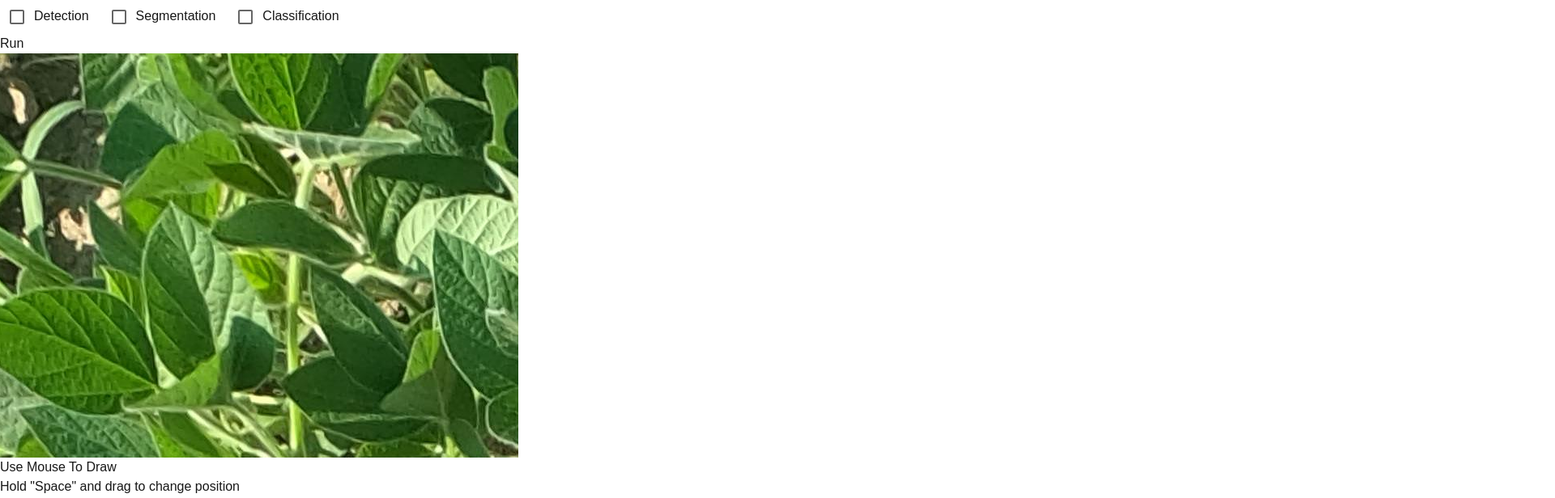
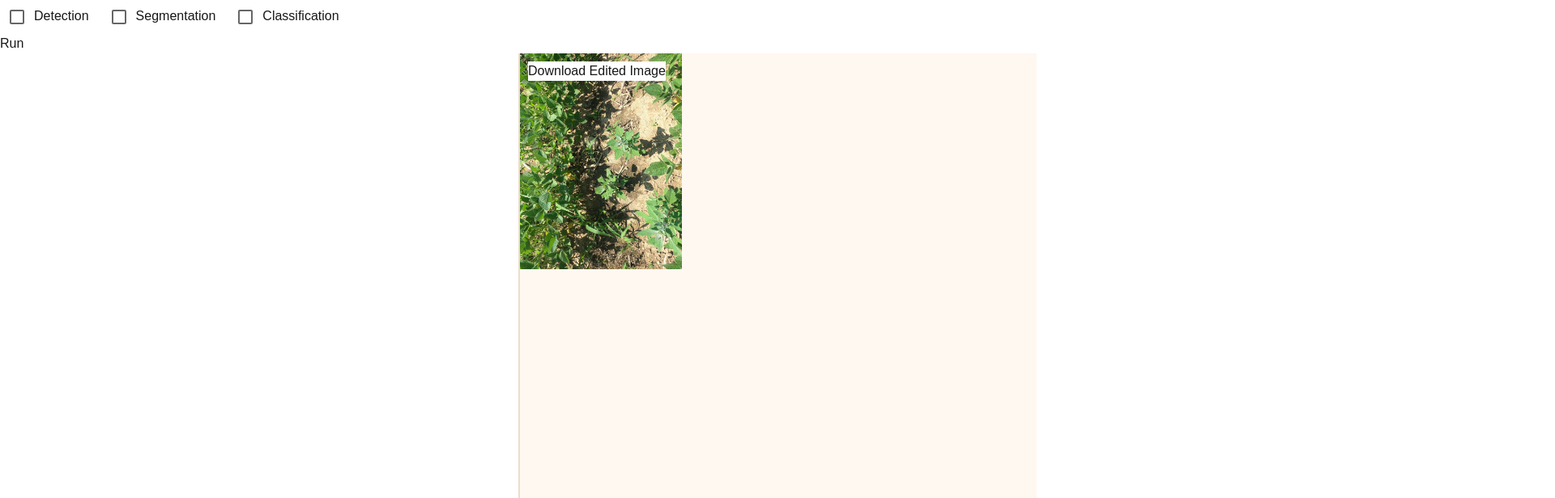
Before and after one commit to haochend413/Auto_Weed_IP, a Next.js app in the folder client-gui/: page / in a window 1280 px wide. Shown: the top 616 px of the page at 81% size, 1920 px wide, since content can reach past the window. Built offline with nearby package versions, Linux system fonts and the light colour scheme.

Commit message:
feat: enable download
stable before restruction

```diff
--- a/client-gui/src/app/_components/canvas/BaseImage.tsx
+++ b/client-gui/src/app/_components/canvas/BaseImage.tsx
@@ -19,15 +19,16 @@ const BaseImage = ({ layer }: { layer: Konva.Layer }) => {
     imageObj.onload = () => {
       const konvaImage = new Konva.Image({
         image: imageObj,
-        x: -100,      // place image 100px from left of parent
-        y: -100,      // place image 150px from top of parent
+        x: 0,      // place image 100px from left of parent
+        y: 0,      // place image 150px from top of parent
     });
 
 
+    //fit in
       const scale = Math.min(width / imageObj.width, height / imageObj.height);
       setScale(scale);
       setImageSize({ width: imageObj.width, height: imageObj.height });
-
+      konvaImage.scale({ x: scale, y: scale });
       layer.add(konvaImage);
       layer.batchDraw();
     };
--- a/client-gui/src/app/_components/canvas/Canvas.tsx
+++ b/client-gui/src/app/_components/canvas/Canvas.tsx
@@ -29,16 +29,19 @@ function zoomStage(stage: Konva.Stage, scaleBy: number) {
   stage.batchDraw();
 }
 
+interface CanvasProps {
+  stageRef?: React.RefObject<Konva.Stage | null>;
+}
 
-const Canvas = () => {
+const Canvas = ({ stageRef }: CanvasProps) => {
   const containerRef = useRef<HTMLDivElement>(null);
-  const stageRef = useRef<Konva.Stage | null>(null);
+  const localStageRef = useRef<Konva.Stage | null>(null);
   const imageLayerRef = useRef<Konva.Layer | null>(null);
   const regionLayerRef = useRef<Konva.Layer | null>(null);
 
-  const width = useStore((s) => s.width);
+  const width = useStore((s) => s.imageWidth);
   const height = useStore((s) => s.height);
-  const setSize = useStore((s) => s.setSize);
+  const setSize = useStore((s) => s.setImageSize);
   const isDrawing = useStore((s) => s.isDrawing);
   const toggleDrawing = useStore((s) => s.toggleIsDrawing);
   const regions = useStore((s) => s.regions);
@@ -51,6 +54,7 @@ const Canvas = () => {
   useEffect(() => { regionsRef.current = regions; }, [regions]);
   useEffect(() => { isDrawingRef.current = isDrawing; }, [isDrawing]);
 
+
   // Initialize stage and layers only once on mount
   useEffect(() => {
     const container = containerRef.current;
@@ -62,7 +66,10 @@ const Canvas = () => {
       width,
       height,
     });
-    stageRef.current = stage;
+    localStageRef.current = stage;
+    if (stageRef) {
+      stageRef.current = stage;
+    }
     let spacePressed = false;
 
 window.addEventListener("keydown", (e) => {
@@ -186,15 +193,18 @@ window.addEventListener("keyup", (e) => {
   }, [regions]);
 
   return (
-    <div ref={containerRef} style={{ width: "100%", height: "100%", position: "relative" }}>
-      {imageLayerRef.current && <BaseImage layer={imageLayerRef.current} />}
-      <div>
-        <p>Use Mouse To Draw</p>
-         <p>Hold "Space" and drag to change position</p>
-          <p>Pinch to zoom</p>
+    <div style={{ position: "relative" }}>
+      <div
+        ref={containerRef}
+        style={{
+          width: width,
+          height: height,
+          position: "relative"
+        }}
+      >
+        {imageLayerRef.current && <BaseImage layer={imageLayerRef.current} />}
       </div>
     </div>
-
   );
 };
 
--- /dev/null
+++ b/client-gui/src/app/_components/canvas/style.css
@@ -0,0 +1,23 @@
+.App {
+  display: flex;
+  height: 100vh;
+  width: 100vw;
+}
+
+.left-panel {
+  min-width: 0;
+  flex: 1;
+  height: 100%;
+  background: #f0f4ff;
+  border-right: 2px solid #bcd;
+  /* Add more left-specific styles here */
+}
+
+.right-panel {
+  min-width: 0;
+  flex: 1;
+  height: 100%;
+  background: #fff8f0;
+  border-left: 2px solid #edc;
+  /* Add more right-specific styles here */
+}
--- a/client-gui/src/app/_components/canvas/wrap.tsx
+++ b/client-gui/src/app/_components/canvas/wrap.tsx
@@ -1,21 +1,53 @@
 "use client";
-import React from "react";
+import React, {useRef} from "react";
 import dynamic from 'next/dynamic';
-
+import useStore from "../../store";
+import Konva from "konva";
+import "./style.css";
 const Canvas = dynamic(() => import('./Canvas'), { ssr: false });
 import RegionsList from "./RegionsList";
 // import useStore from "../../store";
 
+// src/app/_components/canvas/utils.ts
+const handleDownload = (stage: Konva.Stage | null) => {
+  // console.log("Clicked");
+  if (stage) {
+      console.log("Clicked");
+
+    const dataURL = stage.toDataURL({ pixelRatio: 2 });
+    const link = document.createElement('a');
+    link.download = 'edited-image.png';
+    link.href = dataURL;
+    link.click();
+  }
+};
+
 const Wrap =  () => {
-
+  const stageRef = useRef<Konva.Stage | null>(null);
+  const height = useStore((s) => s.height);
   return (
-    <div className="App" style={{ display: 'flex', height: '100%' }}>
-      <div className="left-panel" style={{ flex: 1, minWidth: 0 }}>
-        <Canvas />
-      </div>
-      <div className="right-panel" style={{ flex: 1, minWidth: 0 }}>
+    <div className="App" style={{ display: 'flex', height: '100%', width: '100%'}}>
+      <div className="left-panel" style={{ minWidth: 0, flex:1}}>
         <RegionsList />
       </div>
+<div className="right-panel" style={{ minWidth: 0, flex: 1, position: "relative" }}>
+  <Canvas stageRef={stageRef} />
+<button
+  style={{
+    position: "absolute",
+    top: 10,
+    left: 10,
+    zIndex: 1000,
+    background: "white"
+  }}
+  onClick={() => {
+    // console.log("Button clicked");
+    handleDownload(stageRef.current);
+  }}
+>
+  Download Edited Image
+</button>
+</div>
     </div>
   );
 };
--- a/client-gui/src/app/store.tsx
+++ b/client-gui/src/app/store.tsx
@@ -42,7 +42,7 @@ interface StoreState {
 
 const useStore = create<StoreState>(set => ({
     width: 200,
-    height: 500,
+    height: 640,
     setSize: ({ width, height }: Size) => set({ width, height }),
 
     imageWidth: 0,
```
Also changed, not shown: client-gui/src/app/_components/canvas/Regions.tsx (line endings or trailing spaces).
